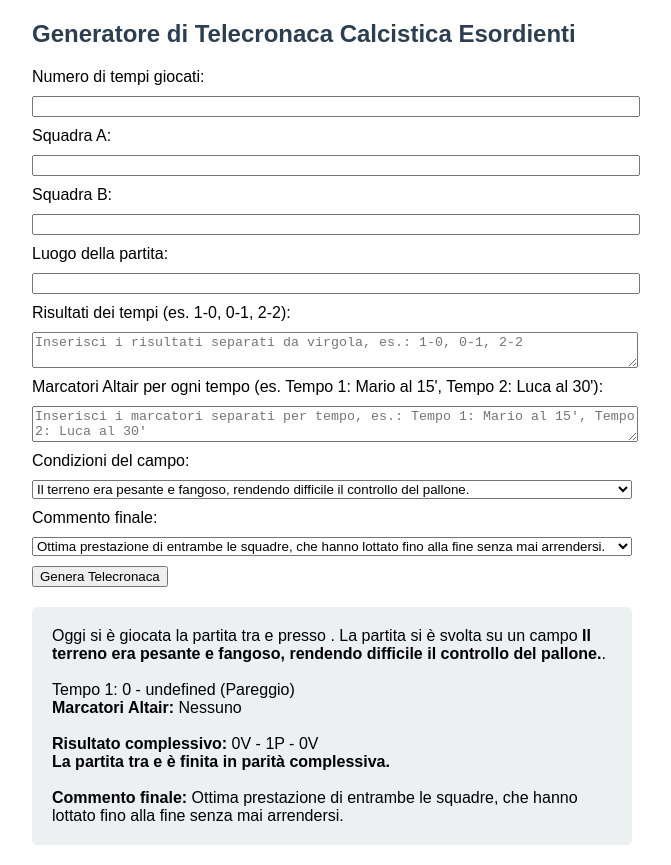
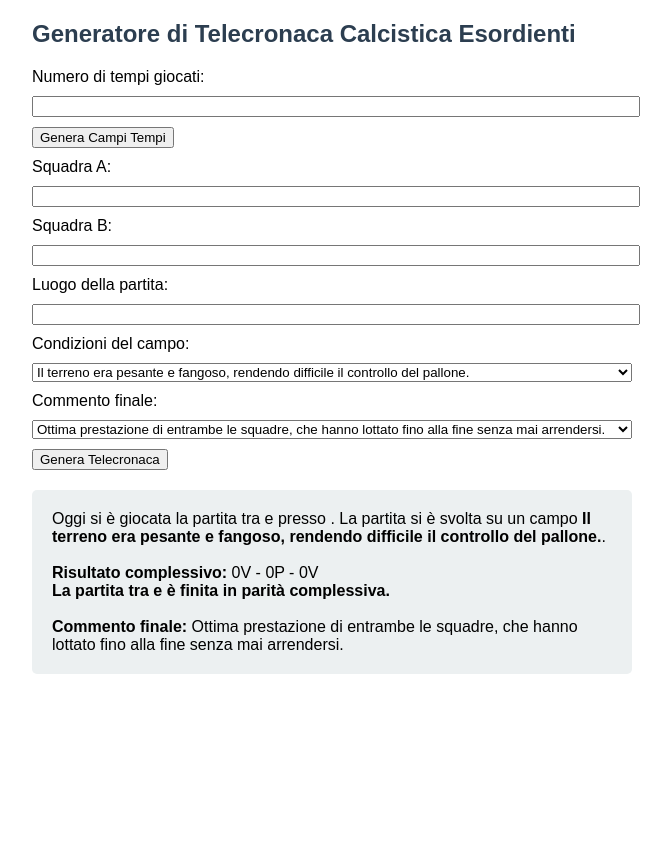
Before and after one commit to Dandim80/Telecronaca, a plain HTML site: page Index.html in a window 1280 px wide. Both pictures are taken after a click on the button "Genera Telecronaca". Shown: the whole page, without its empty margins (308-979 px from the left). After the commit the page ends 800 px from the top, so only its background shows below. Drawn offline with Linux system fonts and the light colour scheme.

Commit message:
Update Index.html

```diff
--- a/Index.html
+++ b/Index.html
@@ -10,6 +10,7 @@
         label, select, textarea, input { display: block; margin: 10px 0; width: 100%; }
         .container { max-width: 600px; margin: auto; }
         .result { background-color: #ecf0f1; padding: 20px; border-radius: 5px; margin-top: 20px; }
+        .tempo-container { border: 1px solid #bdc3c7; padding: 10px; margin-bottom: 10px; border-radius: 5px; }
     </style>
 </head>
 <body>
@@ -18,6 +19,9 @@
         <form id="telecronacaForm">
             <label for="tempi">Numero di tempi giocati:</label>
             <input type="number" id="tempi" min="1" max="3" required>
+            <button type="button" onclick="generaCampiTempi()">Genera Campi Tempi</button>
+
+            <div id="campiTempi"></div>
 
             <label for="squadraA">Squadra A:</label>
             <input type="text" id="squadraA" required>
@@ -27,12 +31,6 @@
 
             <label for="luogo">Luogo della partita:</label>
             <input type="text" id="luogo" required>
-
-            <label for="risultati">Risultati dei tempi (es. 1-0, 0-1, 2-2):</label>
-            <textarea id="risultati" placeholder="Inserisci i risultati separati da virgola, es.: 1-0, 0-1, 2-2" required></textarea>
-
-            <label for="marcatori">Marcatori Altair per ogni tempo (es. Tempo 1: Mario al 15', Tempo 2: Luca al 30'):</label>
-            <textarea id="marcatori" placeholder="Inserisci i marcatori separati per tempo, es.: Tempo 1: Mario al 15', Tempo 2: Luca al 30'" required></textarea>
 
             <label for="condizioni">Condizioni del campo:</label>
             <select id="condizioni">
@@ -64,22 +62,55 @@
     </div>
 
     <script>
+        function generaCampiTempi() {
+            const numeroTempi = document.getElementById("tempi").value;
+            const campiTempiContainer = document.getElementById("campiTempi");
+            campiTempiContainer.innerHTML = ""; // Reset campi
+
+            for (let i = 1; i <= numeroTempi; i++) {
+                const tempoDiv = document.createElement("div");
+                tempoDiv.className = "tempo-container";
+
+                const labelRisultato = document.createElement("label");
+                labelRisultato.textContent = `Risultato Tempo ${i} (es. 1-0):`;
+                const inputRisultato = document.createElement("input");
+                inputRisultato.type = "text";
+                inputRisultato.id = `risultatoTempo${i}`;
+                inputRisultato.required = true;
+
+                const labelMarcatori = document.createElement("label");
+                labelMarcatori.textContent = `Marcatori Altair Tempo ${i} (es. Mario al 15' (tiro da fuori area))`;
+                const inputMarcatori = document.createElement("textarea");
+                inputMarcatori.id = `marcatoriTempo${i}`;
+                inputMarcatori.placeholder = "Es.: Mario al 15' (tiro da fuori area)";
+                inputMarcatori.required = true;
+
+                tempoDiv.appendChild(labelRisultato);
+                tempoDiv.appendChild(inputRisultato);
+                tempoDiv.appendChild(labelMarcatori);
+                tempoDiv.appendChild(inputMarcatori);
+
+                campiTempiContainer.appendChild(tempoDiv);
+            }
+        }
+
         function generaTelecronaca() {
-            const tempi = document.getElementById("tempi").value;
+            const numeroTempi = document.getElementById("tempi").value;
             const squadraA = document.getElementById("squadraA").value;
             const squadraB = document.getElementById("squadraB").value;
             const luogo = document.getElementById("luogo").value;
-            const risultati = document.getElementById("risultati").value.split(',');
-            const marcatori = document.getElementById("marcatori").value.split(',').map(item => item.trim());
             const condizioni = document.getElementById("condizioni").value;
             const commento = document.getElementById("commento").value;
 
             let vittorieA = 0, vittorieB = 0, pareggi = 0;
             let risultatiDettagliati = '';
 
-            risultati.forEach((punteggio, index) => {
-                const [golA, golB] = punteggio.trim().split('-').map(Number);
-                let esitoTempo = `Tempo ${index + 1}: ${squadraA} ${golA} - ${golB} ${squadraB}`;
+            for (let i = 1; i <= numeroTempi; i++) {
+                const risultato = document.getElementById(`risultatoTempo${i}`).value;
+                const marcatori = document.getElementById(`marcatoriTempo${i}`).value;
+                const [golA, golB] = risultato.trim().split('-').map(Number);
+
+                let esitoTempo = `Tempo ${i}: ${squadraA} ${golA} - ${golB} ${squadraB}`;
 
                 if (golA > golB) {
                     vittorieA++;
@@ -92,9 +123,9 @@
                     esitoTempo += ` (Pareggio)`;
                 }
 
-                esitoTempo += `<br><strong>Marcatori Altair:</strong> ${marcatori[index] || "Nessuno"}<br><br>`;
+                esitoTempo += `<br><strong>Marcatori Altair:</strong> ${marcatori || "Nessuno"}<br><br>`;
                 risultatiDettagliati += esitoTempo;
-            });
+            }
 
             let risultatoFinale = '';
             if (vittorieA > vittorieB) {
```
